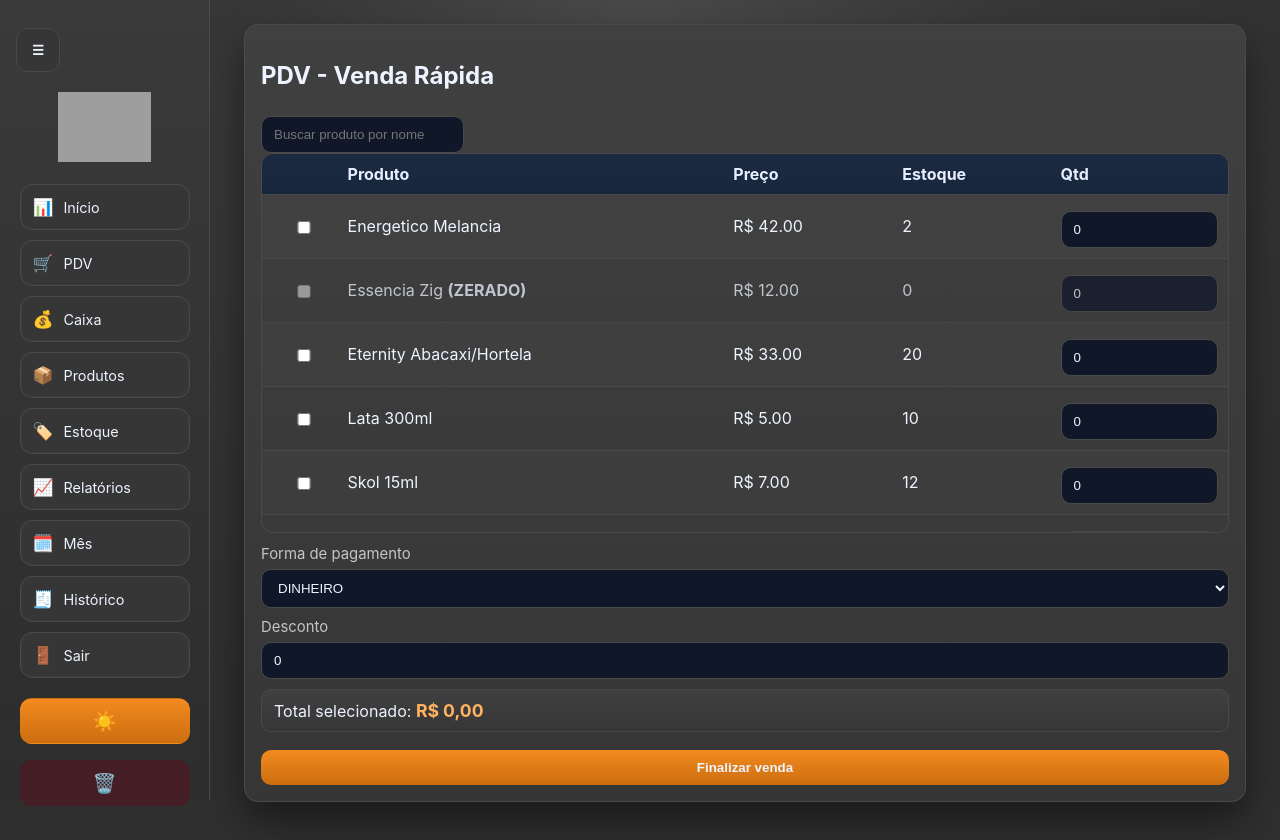
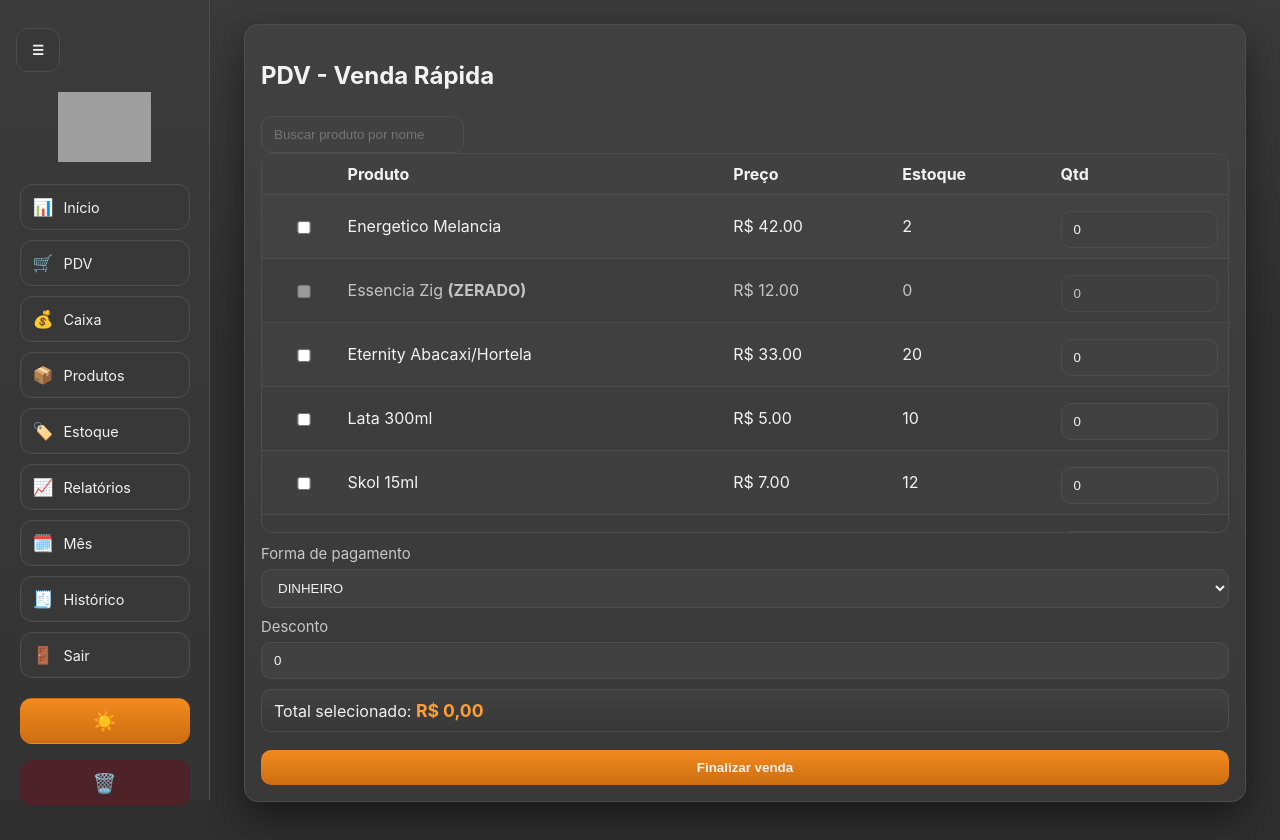
Before and after one commit to NextStagee/Sistemadevendas, a Flask app: page /pdv in a window 1280 px wide. Run offline with Flask 3, Linux system fonts and the light colour scheme; a user stored in the database is signed in; data comes from the database, SQL or seed files in the repository; grey boxes are pictures that could not be loaded.

Commit message:
Refina tema minimalista claro/escuro com detalhes laranja

```diff
--- a/static/style.css
+++ b/static/style.css
@@ -1,31 +1,33 @@
 :root {
   --bg: #2f2f2f;
-  --surface: #363636;
-  --surface-2: #404040;
-  --text: #edf3ff;
-  --muted: #c5c5c5;
+  --surface: #383838;
+  --surface-2: #414141;
+  --text: #f2f2f2;
+  --muted: #c8c8c8;
   --primary: #f28a1f;
-  --primary-hover: #ffa13a;
+  --primary-hover: #ff9d35;
   --success: #4c3a1f;
-  --danger: #451d24;
+  --danger: #4d2229;
   --warning: #5b4318;
-  --border: #4a4a4a;
+  --border: #4e4e4e;
+  --link: #ffb266;
   --radius: 14px;
   --shadow: 0 18px 38px rgba(0, 0, 0, 0.45);
 }
 
 body.light-theme {
-  --bg: #eef2f8;
-  --surface: #f6f8fc;
-  --surface-2: #e8edf8;
+  --bg: #f8f8f8;
+  --surface: #ffffff;
+  --surface-2: #f1f1f1;
   --text: #1f293b;
-  --muted: #4a566d;
+  --muted: #5f6673;
   --primary: #eb7a14;
-  --primary-hover: #f7923d;
-  --success: #d8f5e1;
-  --danger: #ffdfe5;
+  --primary-hover: #f59234;
+  --success: #f5eadb;
+  --danger: #ffe8ec;
   --warning: #fff1cb;
-  --border: #cdd6e8;
+  --border: #e2e2e2;
+  --link: #c76308;
   --shadow: 0 8px 26px rgba(16, 27, 55, 0.12);
 }
 
@@ -33,14 +35,14 @@ body.light-theme {
 
 body {
   font-family: Inter, Segoe UI, Roboto, Arial, sans-serif;
-  background: radial-gradient(circle at top, #494949 0%, #383838 34%, var(--bg) 74%);
+  background: linear-gradient(180deg, #3a3a3a 0%, var(--bg) 42%);
   color: var(--text);
   margin: 0;
   min-height: 100vh;
 }
 
 body.light-theme {
-  background: radial-gradient(circle at top, #dfe8ff 0%, var(--bg) 40%);
+  background: linear-gradient(180deg, #ffffff 0%, var(--bg) 55%);
 }
 
 .menu-toggle {
@@ -63,7 +65,7 @@ body.light-theme {
   left: 0;
   width: 210px;
   height: 100vh;
-  background: linear-gradient(180deg, rgba(58, 58, 58, 0.98), rgba(45, 45, 45, 0.96));
+  background: linear-gradient(180deg, #3b3b3b, #333333);
   border-right: 1px solid var(--border);
   display: flex;
   flex-direction: column;
@@ -74,7 +76,7 @@ body.light-theme {
   z-index: 20;
 }
 
-body.light-theme .side-menu { background: rgba(255, 255, 255, 0.92); }
+body.light-theme .side-menu { background: #ffffff; }
 
 .side-menu.closed { transform: translateX(-100%); }
 
@@ -191,8 +193,8 @@ table {
 }
 
 th, td { border-bottom: 1px solid var(--border); padding: 10px; text-align: left; }
-th { background: linear-gradient(180deg, #1b2942, #18263d); color: #e6eeff; }
-body.light-theme th { background: #eef3ff; color: #1c2433; }
+th { background: var(--surface-2); color: var(--text); }
+body.light-theme th { background: #f7f7f7; color: #1c2433; }
 tr:nth-child(even) td { background: rgba(255, 255, 255, 0.02); }
 
 label { display: block; margin-bottom: 10px; color: var(--muted); font-size: 0.93rem; }
@@ -203,7 +205,7 @@ input, select, button {
   padding: 10px 12px;
   border-radius: 10px;
   border: 1px solid var(--border);
-  background: #0f1728;
+  background: var(--surface-2);
   color: var(--text);
 }
 
@@ -234,7 +236,7 @@ body.light-theme button:hover {
 .danger { background: var(--danger); }
 .warning { background: var(--warning); }
 .low { color: #ff7f95; font-weight: 700; }
-a { color: #9fc1ff; }
+a { color: var(--link); }
 
 @media (max-width: 900px) {
   .grid.two, .grid.three { grid-template-columns: 1fr; }
@@ -359,7 +361,7 @@ a { color: #9fc1ff; }
 }
 
 .pdv-total-line strong {
-  color: #ffb35e;
+  color: var(--primary-hover);
   font-size: 1.1rem;
 }
 
@@ -371,5 +373,5 @@ a { color: #9fc1ff; }
 }
 
 .menu-nav a { box-shadow: inset 0 0 0 1px rgba(255,255,255,0.02); }
-.menu-nav a:hover { box-shadow: 0 0 0 1px rgba(120,147,255,0.35), 0 8px 20px rgba(67,97,238,0.22); }
+.menu-nav a:hover { box-shadow: 0 0 0 1px rgba(242, 138, 31, 0.35), 0 8px 20px rgba(242, 138, 31, 0.24); }
 .card { backdrop-filter: blur(4px); }
```
